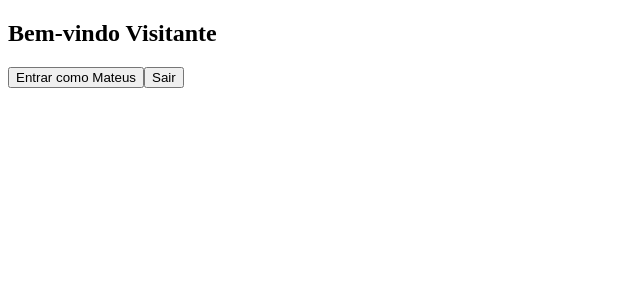
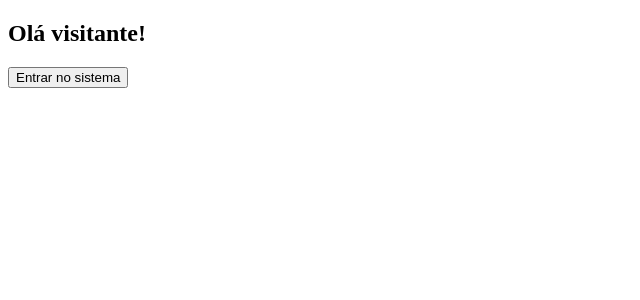
Before and after one commit to otavioalbe/aprendendo-react, a React (Create React App) app in the folder reactjs/meuapp/: page / in a window 1280 px wide. Shown: the top 300 px of the page, without its empty margins (0-640 px from the left). Built offline with nearby package versions, Linux system fonts and the light colour scheme.

Commit message:
renderização condicional

```diff
--- a/reactjs/meuapp/src/App.js
+++ b/reactjs/meuapp/src/App.js
@@ -1,11 +1,38 @@
 import React, {Component} from 'react';
-import Membro from './components/Membro';
 
 class App extends Component {
+
+constructor(props){
+  super(props);
+  this.state = {
+    status: false
+  };
+  this.sair = this.sair.bind(this);
+  this.entrar = this.entrar.bind(this);
+}
+
+sair(){
+  this.setState({status: false});
+}
+entrar(){
+  this.setState({status:true});
+}
+
   render(){
     return(
       <div>
-        <Membro nome="Visitante"/>
+        {
+          this.state.status?
+          <div>
+            <h2>Bem-vindo ao sistema</h2>
+            <button onClick={this.sair}>Sair</button>
+          </div> :
+          <div>
+            <h2>Olá visitante!</h2>
+            <button onClick={this.entrar}>Entrar no sistema</button>
+          </div>
+        }
+
       </div>
     );
   }
--- a/reactjs/meuapp/src/components/Membro/index.js
+++ /dev/null
@@ -1,37 +0,0 @@
-import React, {Component} from 'react';
-
-class Membro extends Component {
-
-    constructor(props){
-        super(props);
-        this.state = {
-            nome: props.nome
-        };
-        this.entrar = this.entrar.bind(this);
-    }
-
-    entrar(nome){
-        this.setState({nome: nome});
-    }
-
-
-
-    render(){
-      return(
-        <div>
-            <h2>Bem-vindo {this.state.nome}</h2>
-
-            <button onClick={() => this.entrar('Mateus')}>
-                Entrar como Mateus
-            </button>
-
-            <button onCLick={() => this.setState({nome: ''})}>
-                Sair
-            </button>
-        </div>
-      );
-    }
-
-  }
-
-  export default Membro;
```
